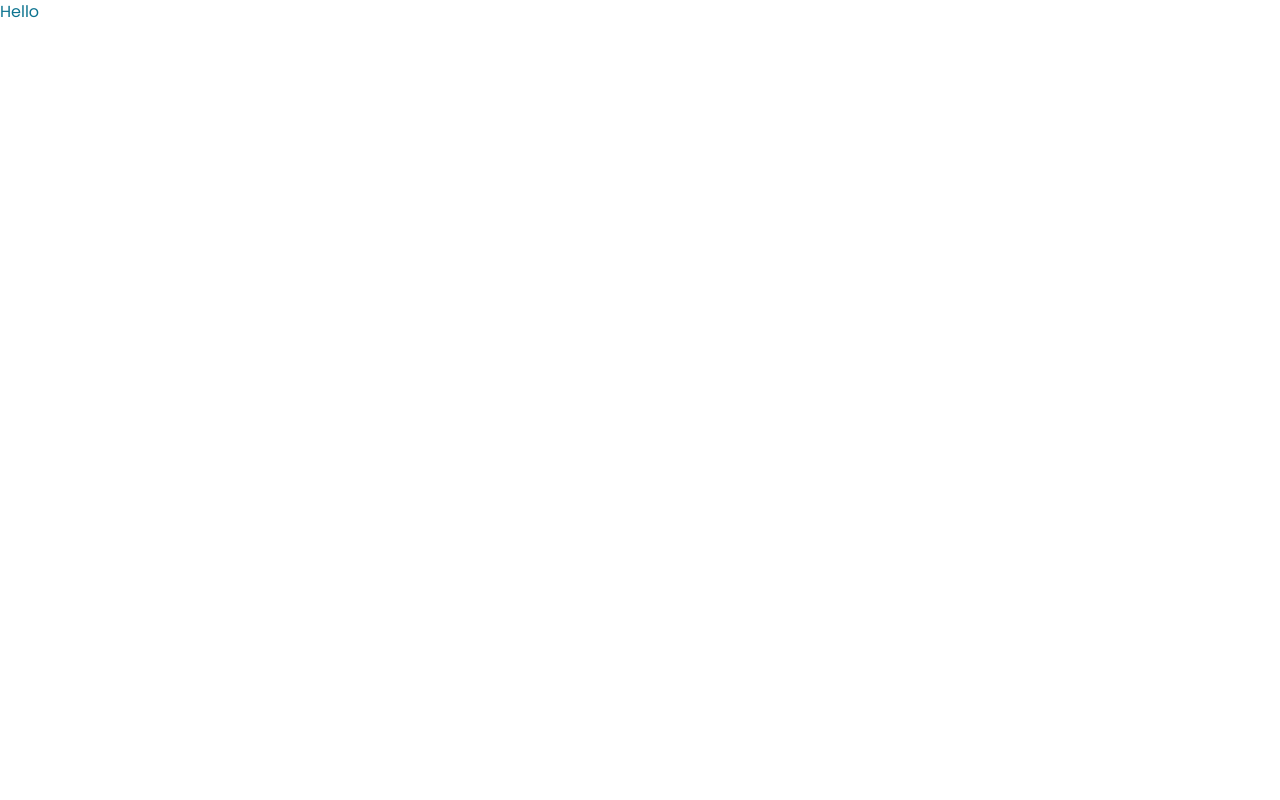
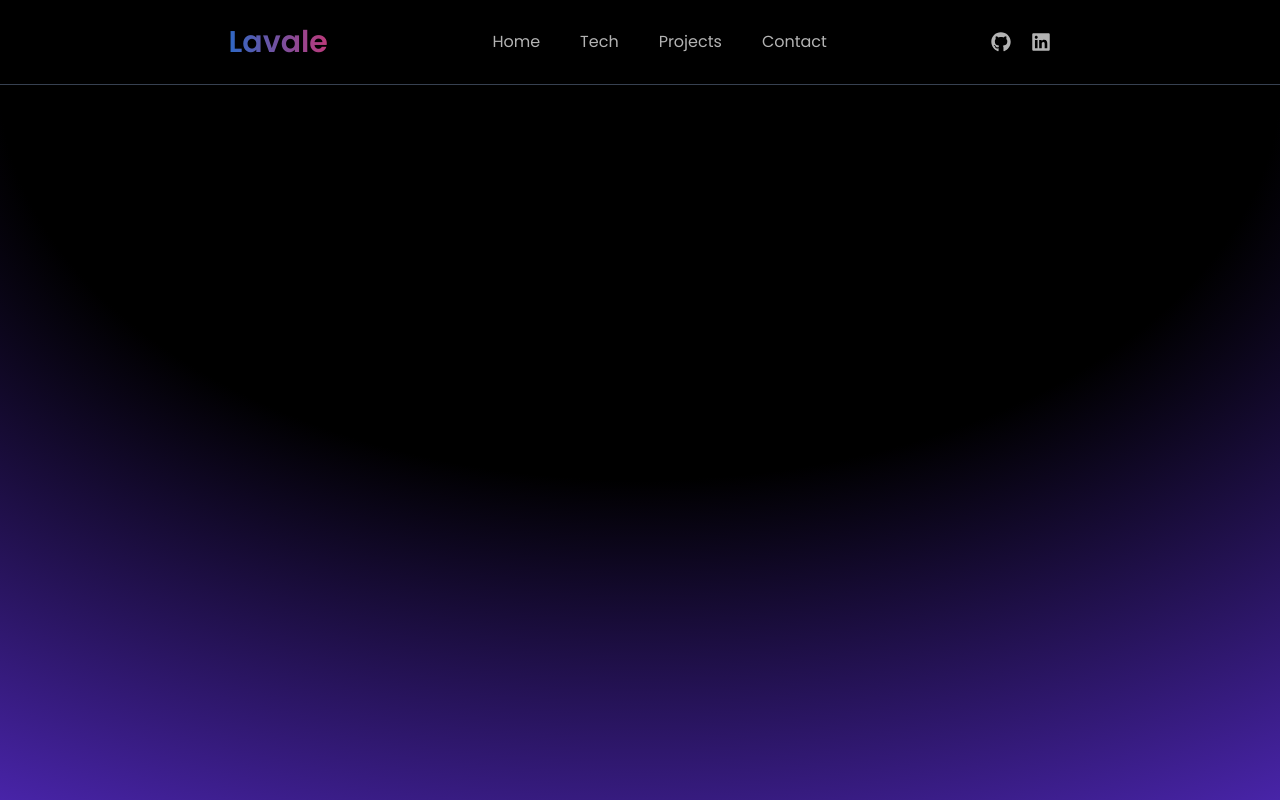
Before and after one commit to Lavale1012/portfolio, a React (Vite) app: page / in a window 1280 px wide. Built offline with nearby package versions, Linux system fonts and the light colour scheme.

Commit message:
added navbar

```diff
--- a/src/App.jsx
+++ b/src/App.jsx
@@ -1,5 +1,23 @@
+import Navbar from "./components/Navbar";
+import Hero from "./components/Hero";
+import Tech from "./components/Tech";
+import Projects from "./components/Projects";
+import Contacts from "./components/Contacts";
+
 function App() {
-  return <div className=" text-cyan-700">Hello</div>;
+  return (
+    <div>
+      {/* <div className=" fixed -z-10 min-h-screen w-full bg-[#000000] bg-[radial-gradient(#ffffff33_1px,#00091d_1px)] bg-[size:20px_20px]"></div> */}
+      <div className=" fixed -z-10 min-h-screen w-full [background:radial-gradient(125%_125%_at_50%_10%,#000_40%,#63e_100%)]"></div>
+      <main className=" flex flex-col items-center px-4 md:px-8 lg:px-16">
+        <Navbar />
+        <Hero />
+        <Tech />
+        <Projects />
+        <Contacts />
+      </main>
+    </div>
+  );
 }
 
 export default App;
--- a/src/components/Navbar.jsx
+++ b/src/components/Navbar.jsx
@@ -1,5 +1,64 @@
+import { FaGithub } from "react-icons/fa";
+import { FaLinkedin } from "react-icons/fa";
+import { useState } from "react";
+
 const Navbar = () => {
-  return <div>Navbar</div>;
+  const [IsOpen, setIsOpen] = useState(false);
+  const toggleMenu = () => setIsOpen(!IsOpen);
+  return (
+    <nav className=" fixed top-0 z-10 flex w-full items-center justify-between border-b border-b-gray-700 bg-black/70 px-16 py-6 text-white backdrop-blur-md md:justify-evenly">
+      <a
+        href="#"
+        className=" bg-gradient-to-r from-blue-500 to-pink-500 bg-clip-text text-transparent opacity-80 text-3xl font-semibold transition-all duration-300 hover:opacity-100"
+      >
+        Lavale
+      </a>
+      <ul className="hidden md:flex gap-10">
+        <a
+          href="#Home"
+          className=" cursor-pointer opacity-70 transition-all duration-300 hover:opacity-100"
+        >
+          <li>Home</li>
+        </a>
+        <a
+          href="#Tech"
+          className=" cursor-pointer opacity-70 transition-all duration-300 hover:opacity-100"
+        >
+          <li>Tech</li>
+        </a>
+        <a
+          href="#Projects"
+          className=" cursor-pointer opacity-70 transition-all duration-300 hover:opacity-100"
+        >
+          <li>Projects</li>
+        </a>
+        <a
+          href="#Contact"
+          className=" cursor-pointer opacity-70 transition-all duration-300 hover:opacity-100"
+        >
+          <li>Contact</li>
+        </a>
+      </ul>
+      <ul className="hidden md:flex gap-5">
+        <li>
+          <a
+            href="#github"
+            className="cursor-pointer opacity-70 transition-all duration-300 hover:opacity-100 text-xl hover:text-orange-500"
+          >
+            <FaGithub />
+          </a>
+        </li>
+        <li>
+          <a
+            href="#LinkedIn"
+            className="cursor-pointer opacity-70 transition-all duration-300 hover:opacity-100 hover:text-blue-800 text-xl"
+          >
+            <FaLinkedin />
+          </a>
+        </li>
+      </ul>
+    </nav>
+  );
 };
 
 export default Navbar;
```
